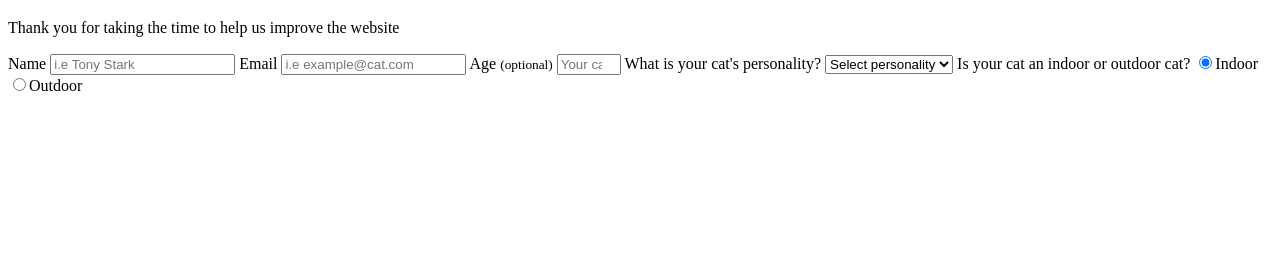
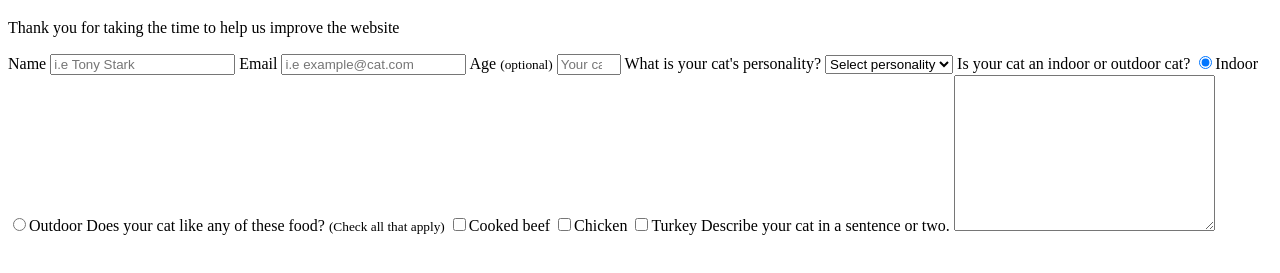
Before and after one commit to aryancodespy/survey-form, a plain HTML site: page index.html in a window 1280 px wide. Shown: the part 61-334 px from the top of the page. Drawn offline with Linux system fonts and the light colour scheme.

Commit message:
Add textarea and checkbox

```diff
--- a/index.html
+++ b/index.html
@@ -39,6 +39,16 @@
         <label>Is your cat an indoor or outdoor cat?</label>
         <input type="radio" name="indoor-outdoor" id="indoor" value="Indoor" checked><label for="indoor">Indoor</label>
         <input type="radio" name="indoor-outdoor" id="outdoor" value="Outdoor"><label for="outdoor">Outdoor</label>
+
+        <!-- Favorite Food -->
+        <label>Does your cat like any of these food? <small>(Check all that apply)</small></label>
+        <input type="checkbox" name="beef" id="beef" value="Cooked beef"><label for="beef">Cooked beef</label>
+        <input type="checkbox" name="chicken" id="chicken" value="Chicken"><label for="chicken">Chicken</label>
+        <input type="checkbox" name="turkey" id="turkey" value="Turkey"><label for="turkey">Turkey</label>
+
+        <!-- Comments -->
+        <label for="comments">Describe your cat in a sentence or two.</label>
+        <textarea name="comments" id="comments" cols="30" rows="10"></textarea>
     </form>
 </body>
 </html>
```
